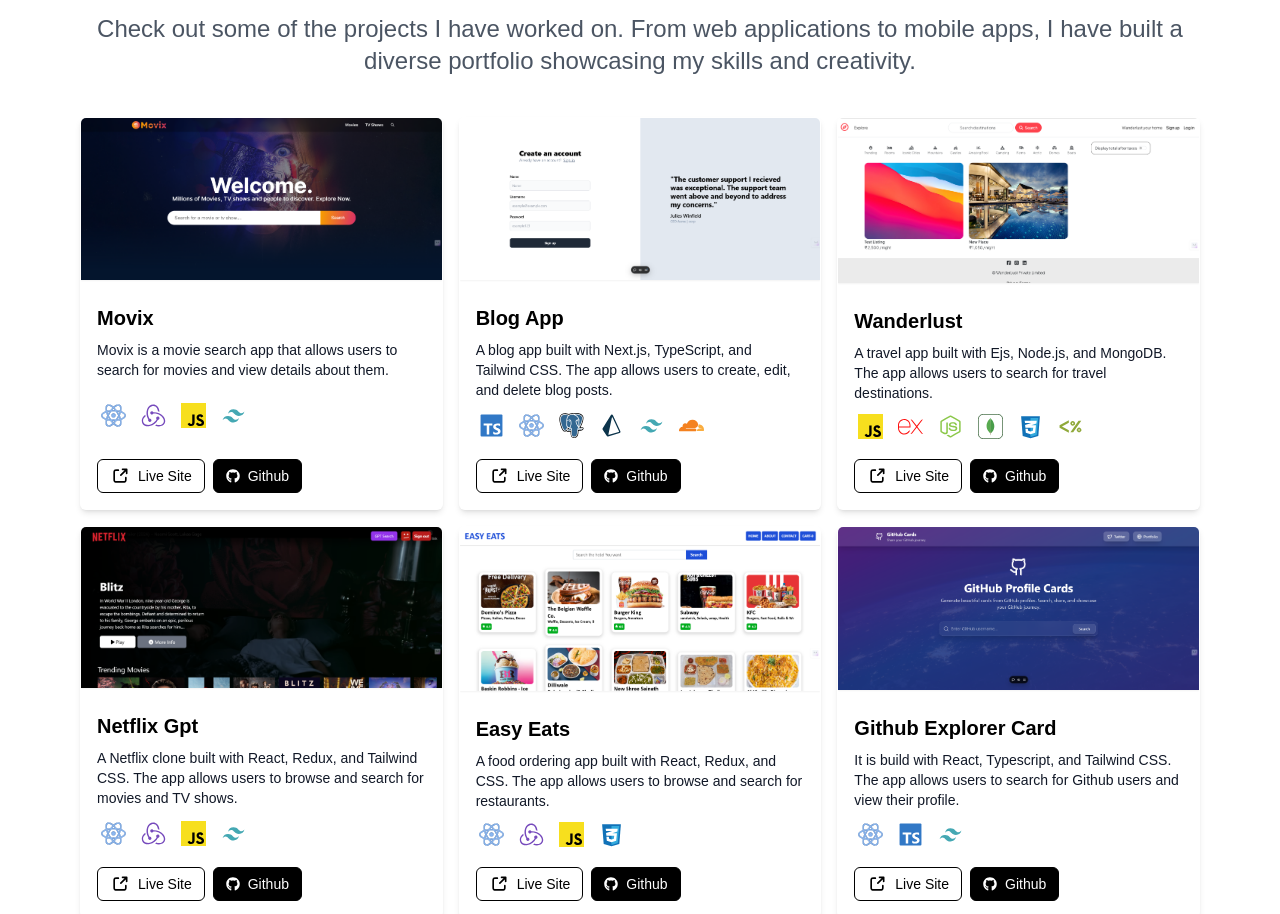
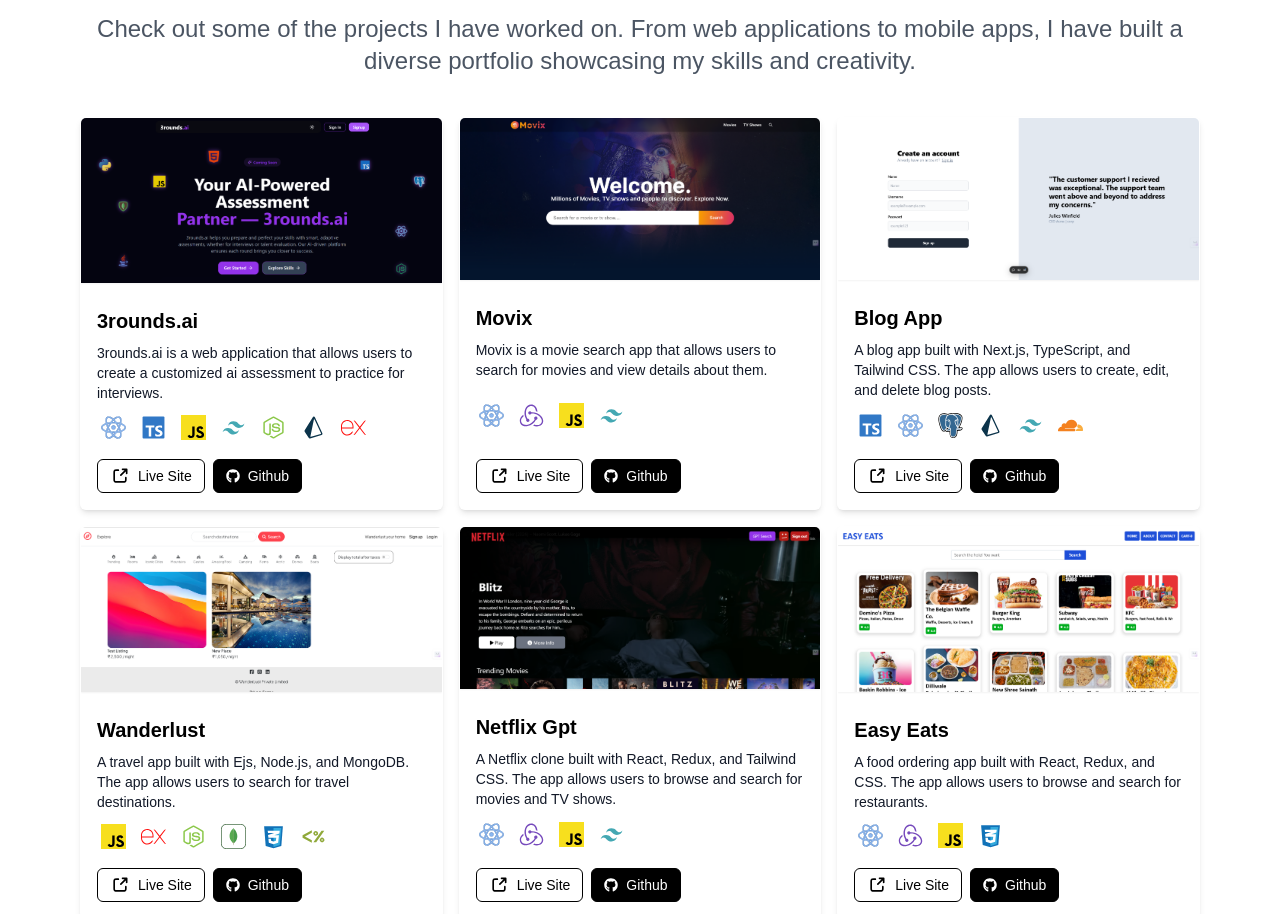
Before and after one commit to Shivamch02/portfolio, a Next.js app: page / in a window 1280 px wide. Shown: the part 963-1877 px from the top of the page. Built offline with nearby package versions, Linux system fonts and the light colour scheme.

Commit message:
added project

```diff
--- a/components/Projects.tsx
+++ b/components/Projects.tsx
@@ -1,4 +1,5 @@
 import { Card } from "./Card";
+import ThreeRounds from "./icons/3rounds.png";
 import MovixImg from "./icons/movix.png";
 import MediumImg from "./icons/medium.png";
 import NetflixGptImg from "./icons/netflix-gpt.png";
@@ -36,6 +37,23 @@ export const Projects = () => {
         </p>
       </div>
       <div className="grid grid-cols-1 md:grid-cols-2 lg:grid-cols-3 gap-4 xl:px-20 md:px-6 px-4">
+        <Card
+          title="3rounds.ai"
+          description="3rounds.ai is a web application that allows users to create a customized ai assessment to practice for interviews."
+          image={ThreeRounds}
+          icons={[
+            ReactIcon,
+            TypescriptIcon,
+            JavascriptIcon,
+            TailwindIcon,
+            NodejsIcon,
+            PrismaIcon,
+            ExpressIcon,
+          ]}
+          githubLink=""
+          liveLink="https://3rounds-ai.vercel.app/"
+          imageName="3rounds.png"
+        />
         <Card
           title="Movix"
           description="Movix is a movie search app that allows users to search for movies and view details about them."
```
Also changed, not shown: components/icons/3rounds.png (added), public/3rounds.png (added).
